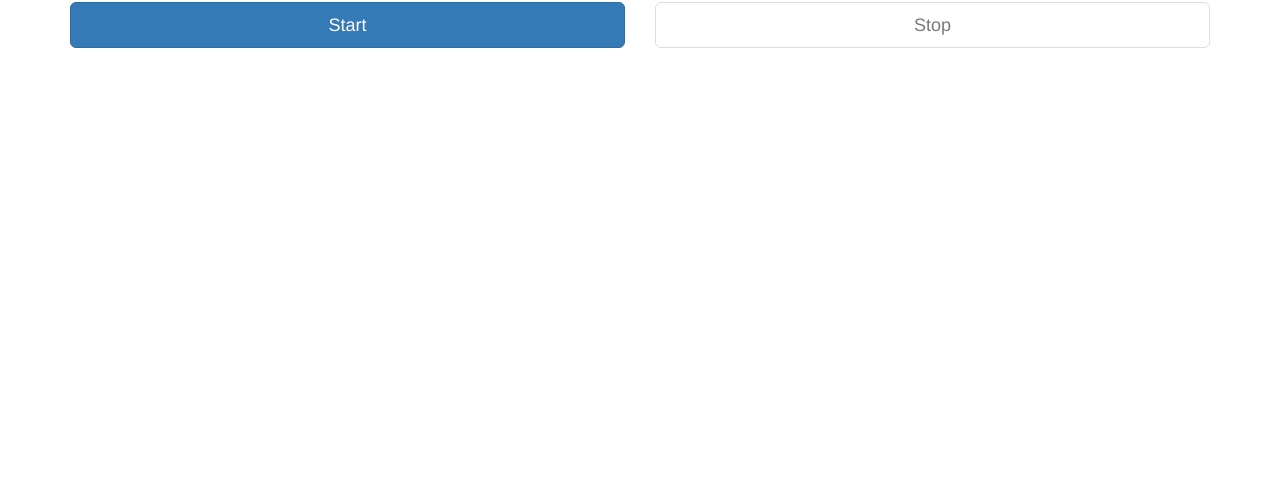
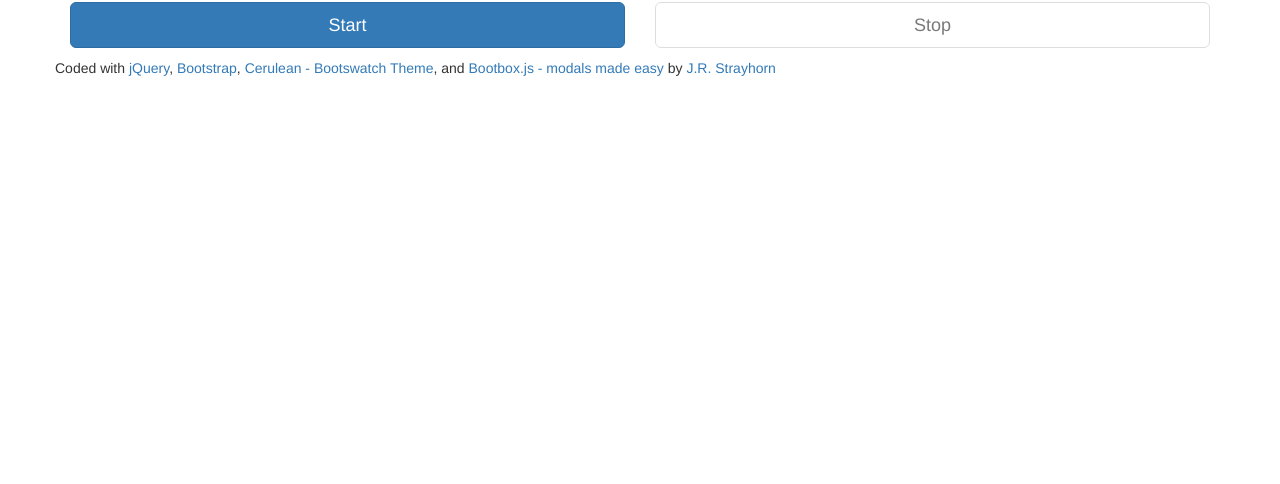
Before and after one commit to jrstrayhorn/FCC-FrontEnd, a plain HTML site: page pomodoro-clock/index.html in a window 1280 px wide. Shown: the part 316-800 px from the top of the page. Drawn offline with nearby package versions, Linux system fonts and the light colour scheme; some packages are replaced by stand-ins of ours; a script that the page names is missing.

Commit message:
adding footer message

```diff
--- a/pomodoro-clock/index.html
+++ b/pomodoro-clock/index.html
@@ -17,6 +17,11 @@
       <script src="https://oss.maxcdn.com/html5shiv/3.7.3/html5shiv.min.js"></script>
       <script src="https://oss.maxcdn.com/respond/1.4.2/respond.min.js"></script>
     <![endif]-->
+    <style>
+        .footer {
+            padding: 10px 0px;
+        }
+    </style>
   </head>
   <body>
       <div class="container">
@@ -66,6 +71,13 @@
                 <button type="button" class="btn btn-default btn-lg btn-block stop" disabled>Stop</button>
               </div>
           </div>
+                <div class="row footer">
+                    <p>Coded with <a href="https://jquery.com/" target="_blank">jQuery</a>,
+                    <a href="http://getbootstrap.com/" target="_blank">Bootstrap</a>,
+                    <a href="https://bootswatch.com/cerulean/" target="_blank">Cerulean - Bootswatch Theme</a>,
+                    and <a href="http://bootboxjs.com/" target="_blank">Bootbox.js - modals made easy</a>
+                    by <a href="https://www.freecodecamp.com/jrstrayhorn" target="_blank">J.R. Strayhorn</a></p>
+                </div>
       </div>
 
 
```
